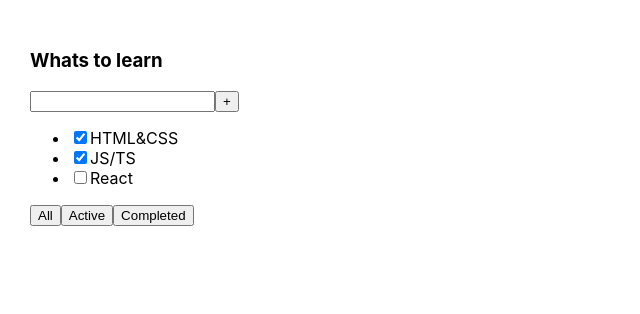
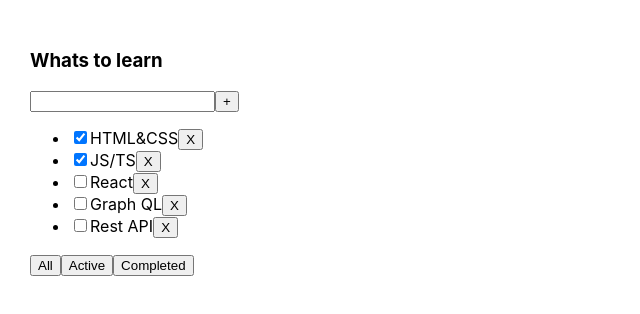
Before and after one commit to maratabdulin/IT-incubator-todo, a React (Create React App) app: page / in a window 1280 px wide. Shown: the top 314 px of the page, without its empty margins (0-640 px from the left). Built offline with nearby package versions, Linux system fonts and the light colour scheme.

Commit message:
add second lesson. Map, Filter, useState

```diff
--- a/src/App.tsx
+++ b/src/App.tsx
@@ -1,4 +1,4 @@
-import React from 'react';
+import React, {useState} from 'react';
 import './App.css';
 import TodoList from "./TodoList";
 
@@ -8,24 +8,48 @@ export type TaskType = {
     isDone: boolean
 }
 
+export type FilterValueType = 'all' | 'active' | 'completed';
+
 function App() {
-    const todolistTitle_1 = 'Whats to learn';
-    const todolistTitle_2 = 'Whats to Wear';
-    const todolistTitle_3 = 'Whats to Eat';
-    const tasks: Array<TaskType> = [
+    const todolistTitle = 'Whats to learn';
+
+    let [tasks, setTasks] = useState([
         {id: 1, title: 'HTML&CSS', isDone: true},
         {id: 2, title: 'JS/TS', isDone: true},
         {id: 3, title: 'React', isDone: false},
-    ]
+        {id: 4, title: 'Graph QL', isDone: false},
+        {id: 5, title: 'Rest API', isDone: false},
+    ]);
+
+    function removeTasks(id: number) {
+        let filteredTasks = tasks.filter((t) => t.id !== id);
+        setTasks(filteredTasks);
+    }
+
+    const [filter, setFilter] = useState<FilterValueType>('all');
+
+    let tasksForTodolist = tasks;
+
+    if (filter === 'active') {
+        tasksForTodolist = tasks.filter(t => !t.isDone);
+    }
+
+    if (filter === 'completed') {
+        tasksForTodolist = tasks.filter(t => t.isDone);
+    }
+
+    function changeFilter(value: FilterValueType) {
+        setFilter(value);
+    }
 
     return (
         <div className="App">
             <TodoList
-                title={todolistTitle_1}
-                tasks={tasks}
+                title={todolistTitle}
+                tasks={tasksForTodolist}
+                removeTasks={removeTasks}
+                changeFilter={changeFilter}
             />
-        {/*<TodoList title={todoListTitle_2}*/}
-        {/*<TodoList title={todoListTitle_3}*/}
         </div>
     );
 }
--- a/src/TodoList.tsx
+++ b/src/TodoList.tsx
@@ -1,12 +1,26 @@
 import React from 'react';
-import {TaskType} from "./App";
+import {FilterValueType, TaskType} from "./App";
 
 type TodoListPropsType = {
     title: string
     tasks: TaskType[]
+    removeTasks: (id: number) => void
+    changeFilter: (value: FilterValueType) => void
 }
 
 const TodoList = (props: TodoListPropsType) => {
+
+    const todolistJSX = props.tasks.map((t) =>
+        <li key={t.id}>
+            <input type="checkbox" checked={t.isDone}/>
+            <span>{t.title}</span>
+            <button onClick={() => {
+                props.removeTasks(t.id)
+            }}>X
+            </button>
+        </li>
+    )
+
     return (
         <div>
             <h3>{props.title}</h3>
@@ -15,23 +29,24 @@ const TodoList = (props: TodoListPropsType) => {
                 <button>+</button>
             </div>
             <ul>
-                    <li>
-                        <input type="checkbox" checked={props.tasks[0].isDone}/>
-                        <span>{props.tasks[0].title}</span>
-                    </li>
-                    <li>
-                        <input type="checkbox" checked={props.tasks[1].isDone}/>
-                        <span>{props.tasks[1].title}</span>
-                    </li>
-                    <li>
-                        <input type="checkbox" checked={props.tasks[2].isDone}/>
-                        <span>{props.tasks[2].title}</span>
-                    </li>
+                {todolistJSX}
             </ul>
             <div>
-                    <button>All</button>
-                    <button>Active</button>
-                    <button>Completed</button>
+                <button onClick={() => {
+                    props.changeFilter('all')
+                }}>
+                    All
+                </button>
+                <button onClick={() => {
+                    props.changeFilter('active')
+                }}>
+                    Active
+                </button>
+                <button onClick={() => {
+                    props.changeFilter('completed')
+                }}>
+                    Completed
+                </button>
             </div>
         </div>
     );
```
Lines whose indentation alone changed are shown as unchanged.
